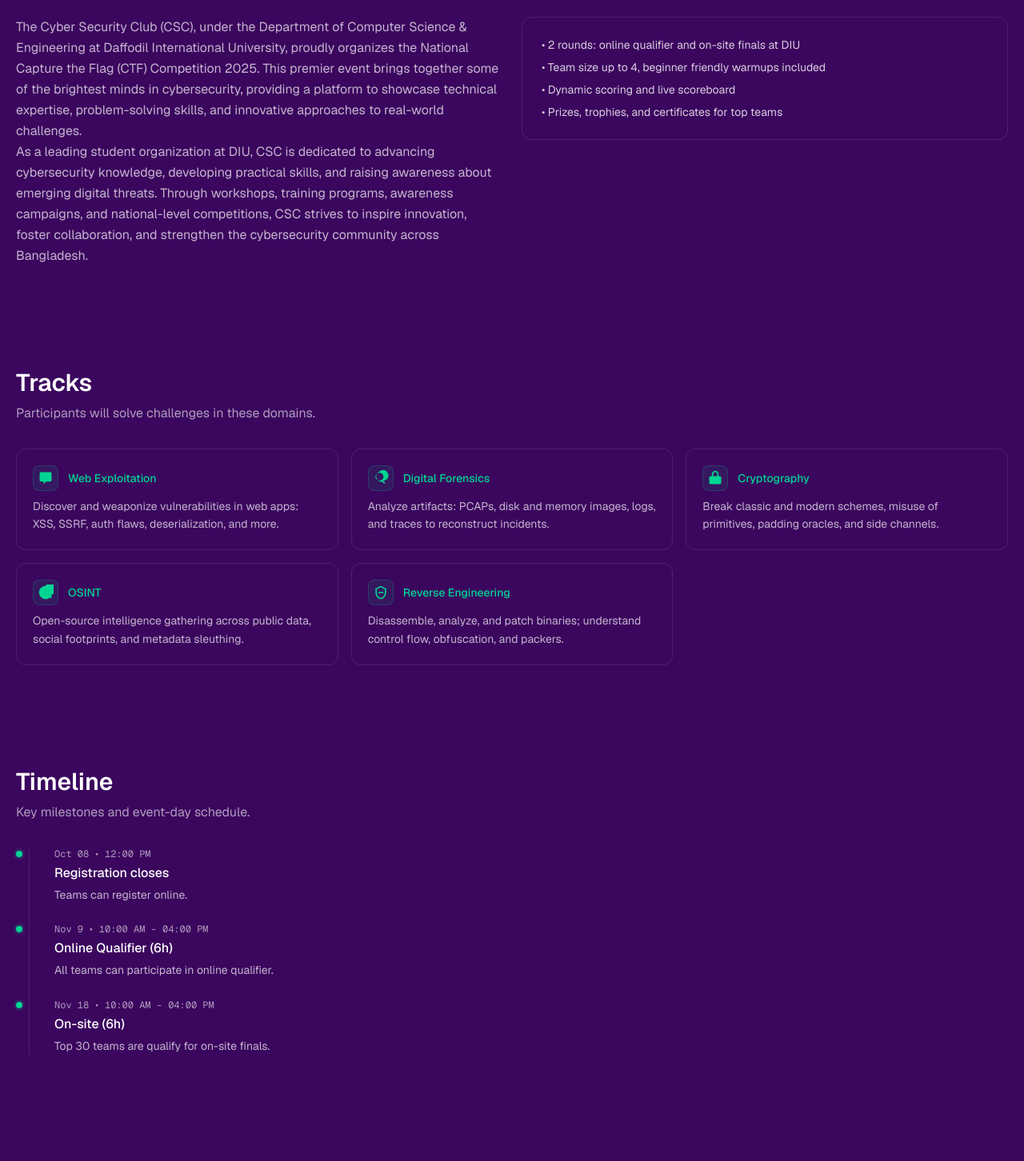
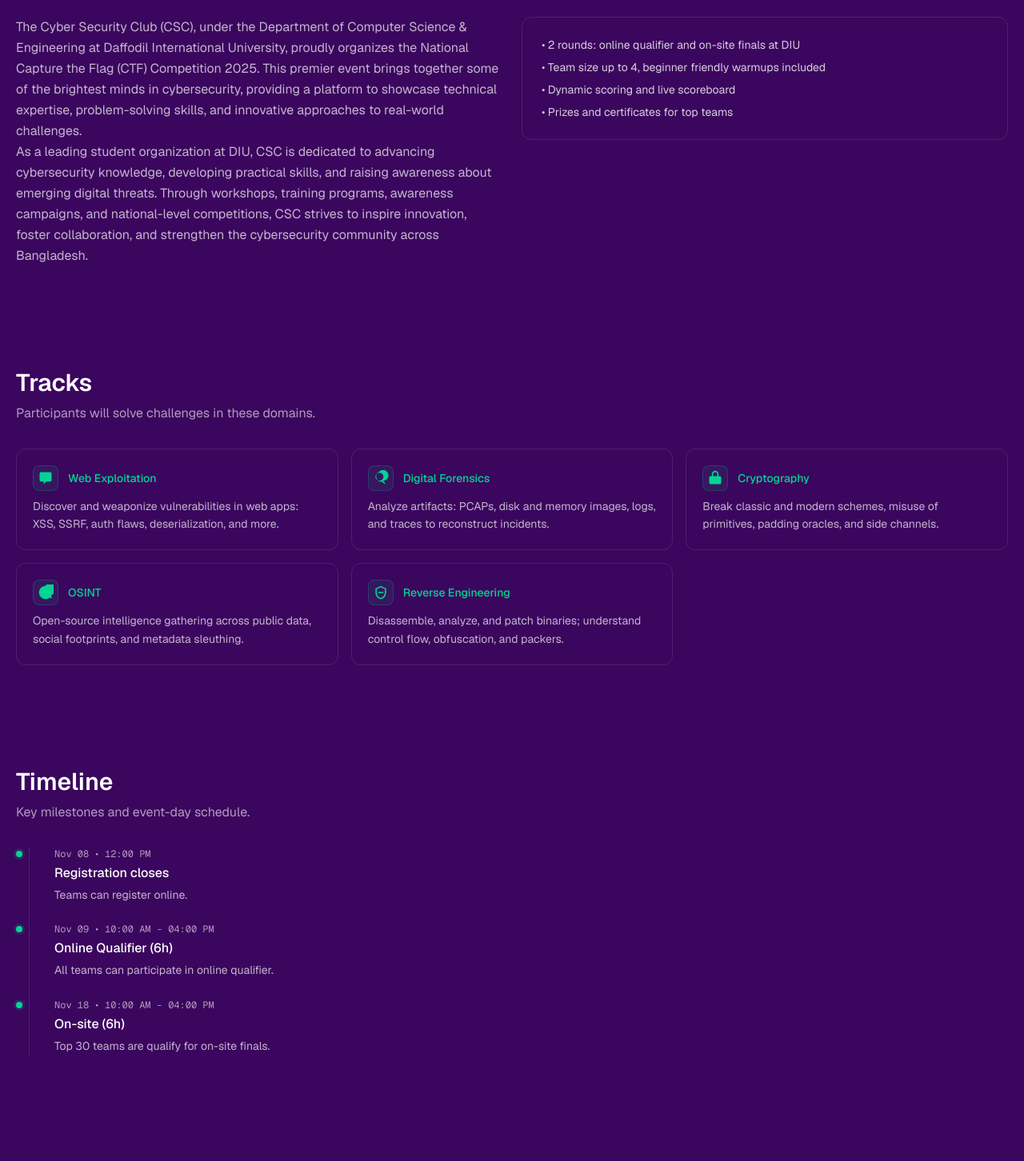
Before and after one commit to kazikhalednur/ctf-client-2025, a Next.js app: page / in a window 1280 px wide. Shown: the part 1147-2599 px from the top of the page at 80% size. Built offline with nearby package versions, Linux system fonts and the light colour scheme.

Commit message:
update the timeline

```diff
--- a/app/page.tsx
+++ b/app/page.tsx
@@ -163,7 +163,7 @@
                 <li>• 2 rounds: online qualifier and on-site finals at DIU</li>
                 <li>• Team size up to 4, beginner friendly warmups included</li>
                 <li>• Dynamic scoring and live scoreboard</li>
-                <li>• Prizes, trophies, and certificates for top teams</li>
+                <li>• Prizes and certificates for top teams</li>
               </ul>
             </div></div>
           </div>
@@ -245,13 +245,13 @@
             <ol className="space-y-6">
               {[
                 {
-                  date: "Oct 08",
+                  date: "Nov 08",
                   time: "12:00 PM",
                   title: "Registration closes",
                   desc: "Teams can register online.",
                 },
                 {
-                  date: "Nov 9",
+                  date: "Nov 09",
                   time: "10:00 AM - 04:00 PM",
                   title: "Online Qualifier (6h)",
                   desc: "All teams can participate in online qualifier.",
@@ -301,7 +301,7 @@
           <h2 className="text-2xl md:text-3xl font-semibold">Prizes</h2>
           <div className="mt-8 grid md:grid-cols-3 gap-4">
             {[
-              { place: "Champion", amount: 50000, perks: ["Trophy", "Certificates", "Swag Kit"] },
+              { place: "Champion", amount: 50000, perks: ["Certificates", "Swag Kit"] },
               { place: "1st Runner-up", amount: 30000, perks: ["Certificates", "Swag Kit"] },
               { place: "2nd Runner-up", amount: 20000, perks: ["Certificates", "Swag Kit"] },
             ].map((p) => (
```
